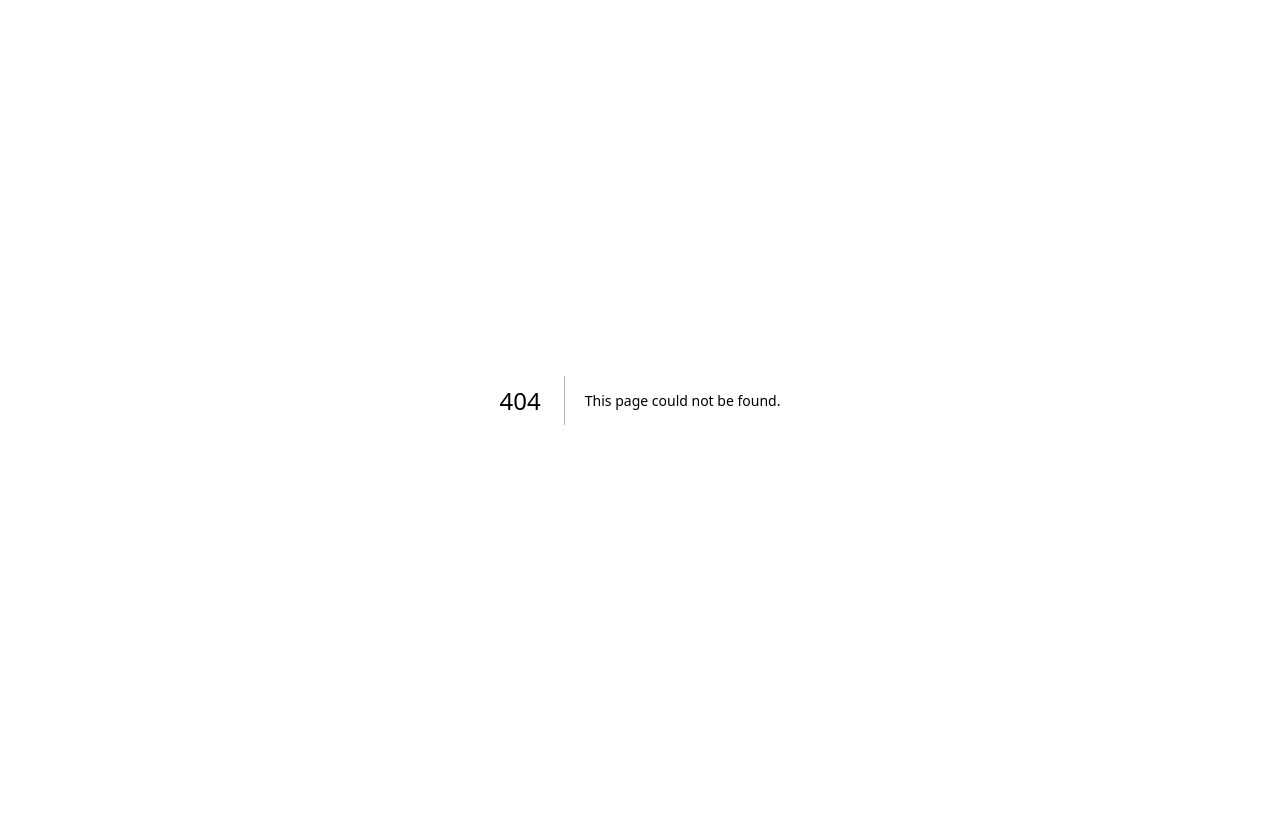
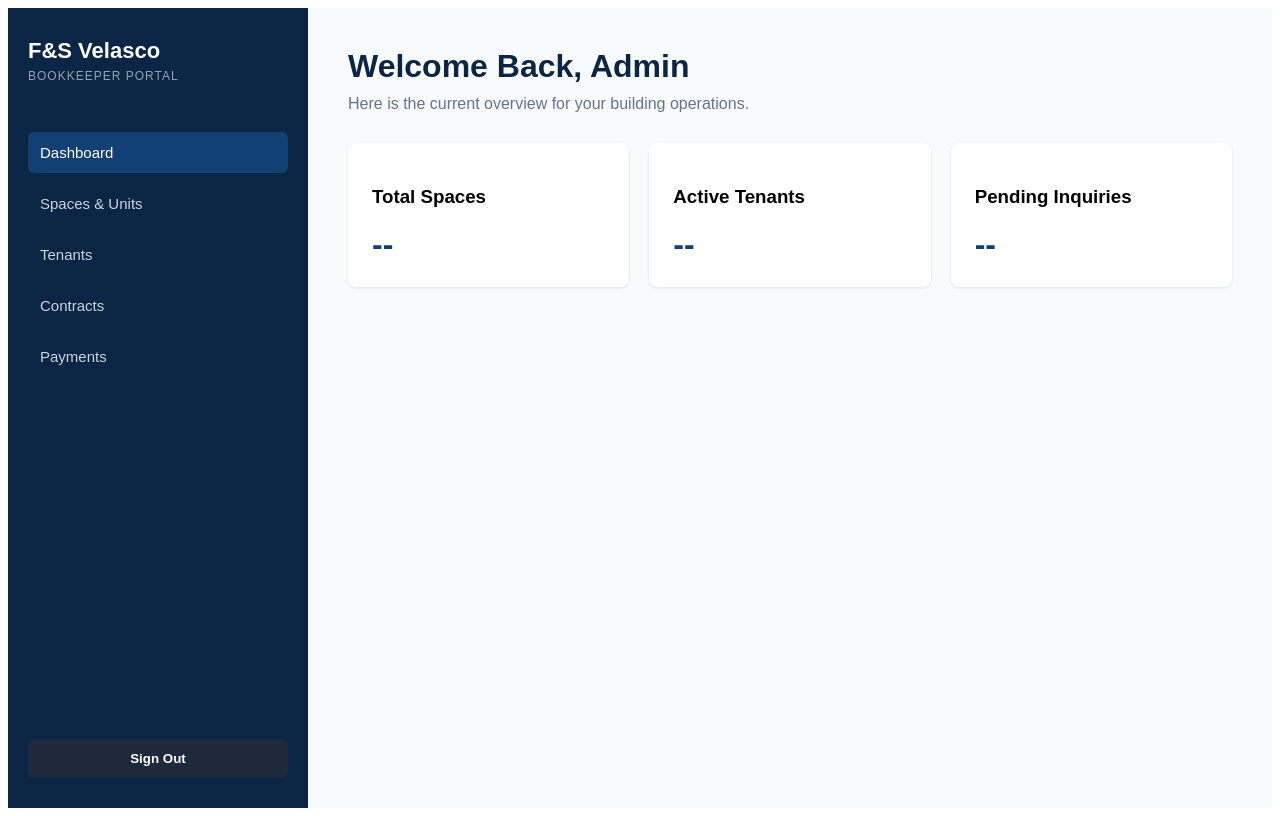
Before and after one commit to alyssarochelledometita/fsv-system, a Next.js app: page /dashboard in a window 1280 px wide. Before the commit this address had no page. Built offline with nearby package versions, Linux system fonts and the light colour scheme.

Commit message:
Feat: Add primary dashboard view

```diff
--- /dev/null
+++ b/pages/dashboard.js
@@ -0,0 +1,58 @@
+import { useRouter } from 'next/router';
+
+export default function Dashboard() {
+  const router = useRouter();
+
+  const handleLogout = async () => {
+    const res = await fetch('/api/auth', { method: 'DELETE' });
+    if (res.ok) {
+      router.push('/');
+    }
+  };
+
+  return (
+    <div style={styles.container}>
+      <div style={styles.sidebar}>
+        <h2 style={styles.logo}>F&S Velasco</h2>
+        <p style={styles.role}>Bookkeeper Portal</p>
+        <hr style={styles.divider} />
+        <nav style={styles.nav}>
+          <a href="#" style={{...styles.navLink, ...styles.active}}>Dashboard</a>
+          <a href="#" style={styles.navLink}>Spaces & Units</a>
+          <a href="#" style={styles.navLink}>Tenants</a>
+          <a href="#" style={styles.navLink}>Contracts</a>
+          <a href="#" style={styles.navLink}>Payments</a>
+        </nav>
+        <button onClick={handleLogout} style={styles.logoutButton}>Sign Out</button>
+      </div>
+      <div style={styles.main}>
+        <h1 style={styles.title}>Welcome Back, Admin</h1>
+        <p style={styles.subtitle}>Here is the current overview for your building operations.</p>
+
+        <div style={styles.grid}>
+          <div style={styles.card}><h3>Total Spaces</h3><p style={styles.statNumber}>--</p></div>
+          <div style={styles.card}><h3>Active Tenants</h3><p style={styles.statNumber}>--</p></div>
+          <div style={styles.card}><h3>Pending Inquiries</h3><p style={styles.statNumber}>--</p></div>
+        </div>
+      </div>
+    </div>
+  );
+}
+
+const styles = {
+  container: { display: 'flex', height: '100vh', backgroundColor: '#f8fafc', fontFamily: 'sans-serif' },
+  sidebar: { width: '260px', backgroundColor: '#0B2545', color: '#fff', padding: '30px 20px', display: 'flex', flexDirection: 'column' },
+  logo: { margin: '0 0 5px 0', fontSize: '22px', fontWeight: 'bold', color: '#fff' },
+  role: { margin: '0 0 20px 0', fontSize: '12px', color: '#94a3b8', textTransform: 'uppercase', letterSpacing: '1px' },
+  divider: { border: '0', height: '1px', backgroundColor: '#1e3a8a', marginBottom: '20px' },
+  nav: { display: 'flex', flexDirection: 'column', gap: '10px', flexGrow: 1 },
+  navLink: { color: '#cbd5e1', textDecoration: 'none', padding: '12px', borderRadius: '6px', fontSize: '15px', fontWeight: '500' },
+  active: { backgroundColor: '#134074', color: '#fff' },
+  logoutButton: { padding: '12px', backgroundColor: '#1e293b', color: '#fff', border: 'none', borderRadius: '6px', cursor: 'pointer', fontWeight: 'bold' },
+  main: { flexGrow: 1, padding: '40px' },
+  title: { color: '#0B2545', margin: '0 0 10px 0' },
+  subtitle: { color: '#64748b', margin: '0 0 30px 0' },
+  grid: { display: 'flex', gap: '20px' },
+  card: { backgroundColor: '#fff', padding: '24px', borderRadius: '8px', boxShadow: '0 1px 3px rgba(0,0,0,0.1)', flex: 1 },
+  statNumber: { fontSize: '32px', fontWeight: 'bold', color: '#134074', margin: '10px 0 0 0' }
+};
```
